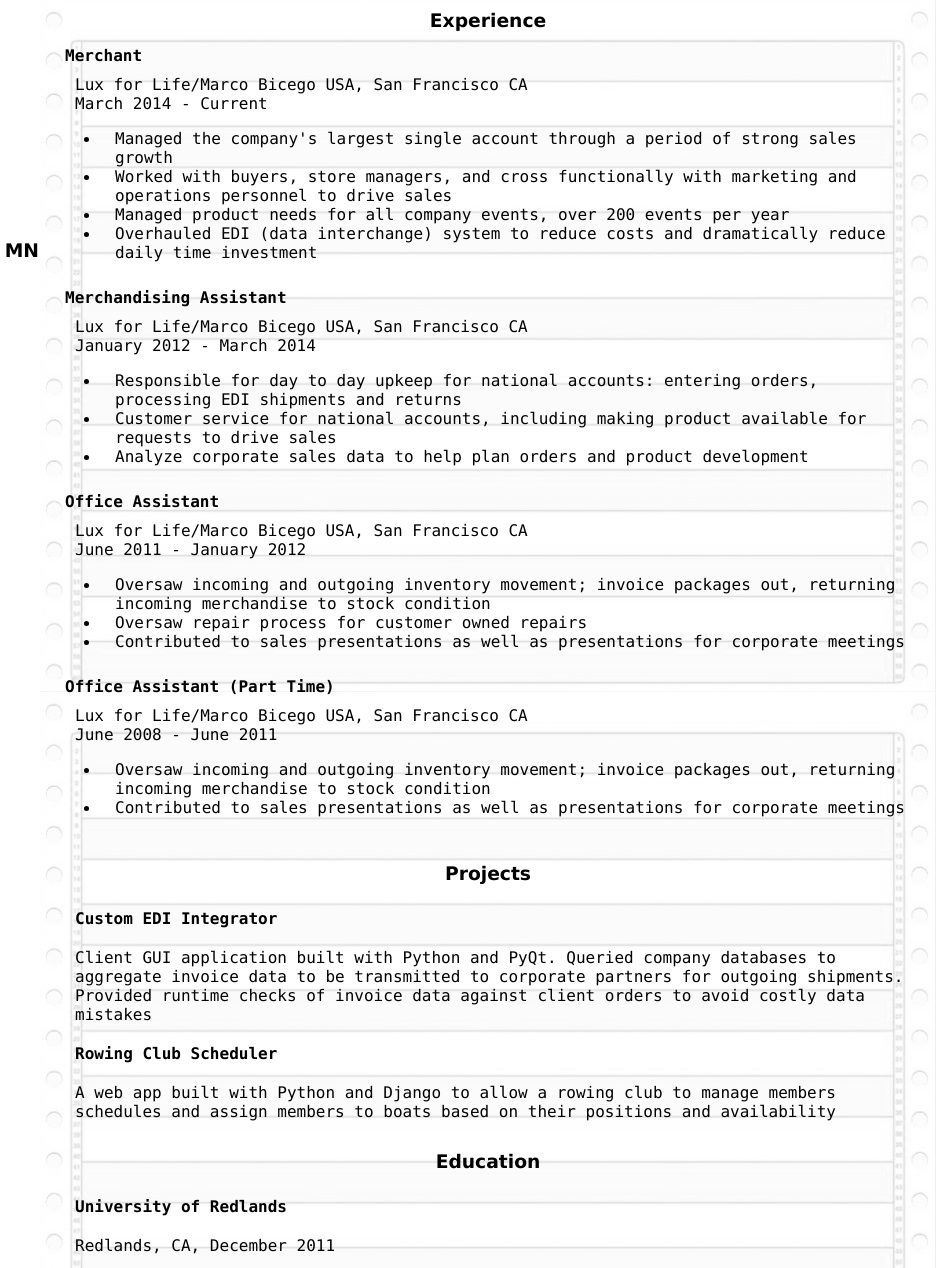
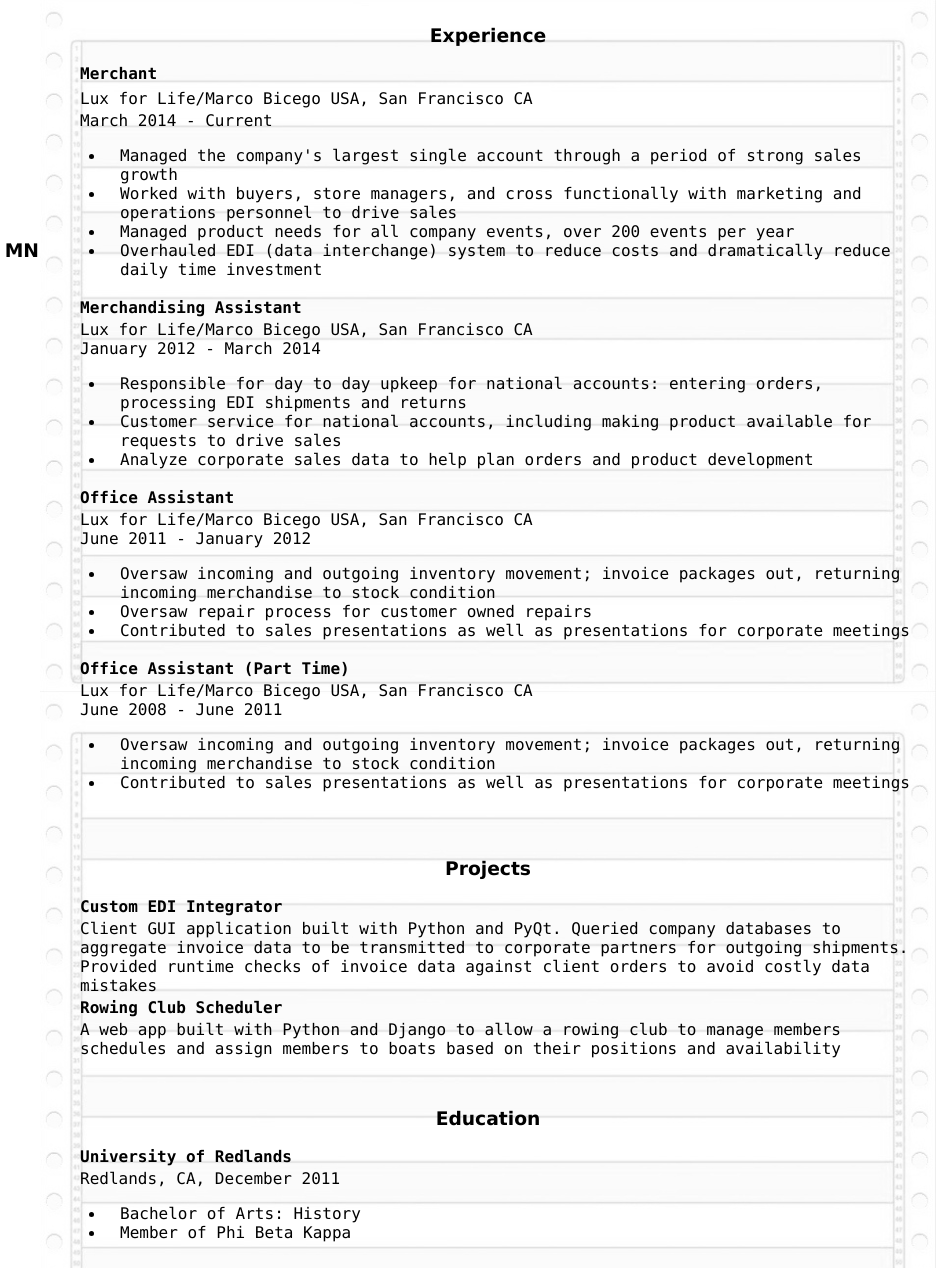
Before and after one commit to j-fro/j-fro.github.io, a plain HTML site: page resume.html in a window 1280 px wide. Shown: the top 1268 px of the page, 344-1280 px from the left. Drawn offline with Linux system fonts and the light colour scheme.

Commit message:
Resume updates

```diff
--- a/resume.html
+++ b/resume.html
@@ -46,8 +46,7 @@
                 <header>
                     <h4>Merchant</h4>
                 </header>
-                <section>
-                    <p>Lux for Life/Marco Bicego USA, San Francisco CA</p>
+                <h5>Lux for Life/Marco Bicego USA, San Francisco CA</h5>
                 <p>March 2014 - Current</p>
                 <ul>
                     <li><p>Managed the company's largest single account through a period of strong sales growth</p></li>
@@ -55,11 +54,9 @@
                     <li><p>Managed product needs for all company events, over 200 events per year</p></li>
                     <li><p>Overhauled EDI (data interchange) system to reduce costs and dramatically reduce daily time investment</p></li>
                 </ul>
-                </section>
                 <header>
                     <h4>Merchandising Assistant</h4>
                 </header>
-                <section>
                 <p>Lux for Life/Marco Bicego USA, San Francisco CA</p>
                 <p>January 2012 - March 2014</p>
                 <ul>
@@ -67,11 +64,9 @@
                     <li><p>Customer service for national accounts, including making product available for requests to drive sales</p></li>
                     <li><p>Analyze corporate sales data to help plan orders and product development</p></li>
                 </ul>
-                </section>
                 <header>
                     <h4>Office Assistant</h4>
                 </header>
-                <section>
                 <p>Lux for Life/Marco Bicego USA, San Francisco CA</p>
                 <p>June 2011 - January 2012</p>
                 <ul>
@@ -79,11 +74,9 @@
                     <li><p>Oversaw repair process for customer owned repairs</p></li>
                     <li><p>Contributed to sales presentations as well as presentations for corporate meetings</p></li>
                 </ul>
-                </section>
                 <header>
                     <h4>Office Assistant (Part Time)</h4>
                 </header>
-                <section>
                 <p>Lux for Life/Marco Bicego USA, San Francisco CA</p>
                 <p>June 2008 - June 2011</p>
                 <ul>
@@ -91,42 +84,26 @@
                     <li><p>Contributed to sales presentations as well as presentations for corporate meetings</p></li>
                 </ul>
             </section>
-            </section>
             <section id="projects">
                 <h3>Projects</h3>
-                <section>
                 <h4>Custom EDI Integrator</h4>
-                </section>
-                <section>
                 <p>Client GUI application built with Python and PyQt. Queried company databases to aggregate invoice data to be transmitted to corporate partners for outgoing shipments.</p>
                 <p>Provided runtime checks of invoice data against client orders to avoid costly data mistakes</p>
-                </section>
-                <section>
                 <h4>Rowing Club Scheduler</h4>
-                </section>
-                <section>
                 <p>A web app built with Python and Django to allow a rowing club to manage members schedules and assign members to boats based on their positions and availability</p>
-                </section>
             </section>
             <section id="education">
                 <h3>Education</h3>
-                <section>
                 <h4>University of Redlands</h4>
-                </section>
-                <section>
                 <p>Redlands, CA, December 2011</p>
                 <ul>
                     <li><p>Bachelor of Arts: History</p></li>
                     <li><p>Member of Phi Beta Kappa</p></li>
                 </ul>
             </section>
-            </section>
             <section id="skills">
                 <h3>Skills</h3>
-                <section>
                 <h4>Languages</h4>
-                </section>
-                <section>
                 <p>Familiar with:</p>
                 <ul>
                     <li><p>Python</p></li>
@@ -135,17 +112,12 @@
                     <li><p>Java</p></li>
                     <li><p>SQL</p></li>
                 </ul>
-                </section>
-                <section>
                 <h4>Other Skills</h4>
-                </section>
-                <section>
                 <ul>
                     <li><p>Proficient in Microsoft Office suite</p></li>
                     <li><p>Familiar with Adobe CS Applications: Photoshop & Illustrator</p></li>
                     <li><p>Familiar with 3ds Max computer modelling application</p></li>
                 </ul>
-                </section>
             </section>
             <section id="contact">
                 <h3>Contact</h3>
--- a/static/styles.css
+++ b/static/styles.css
@@ -25,7 +25,10 @@
     background-size: contain;
 }
 main section {
-    padding: 10px;
+    padding: 25px;
+}
+main section h4 {
+    line-height: 25px;
 }
 nav a {
     text-decoration: none;
@@ -63,6 +66,14 @@
     font-weight: bold;
     margin: 0;
 }
+h5 {
+    padding-left: 15px;
+    font-size: 16px;
+    font-family: Consolas, monaco, monospace;
+    font-weight: normal;
+    margin: 0;
+    line-height: 25px;
+}
 p {
     font-family: Consolas, monaco, monospace;
     font-size: 16px;
```
Lines whose indentation alone changed are shown as unchanged.
